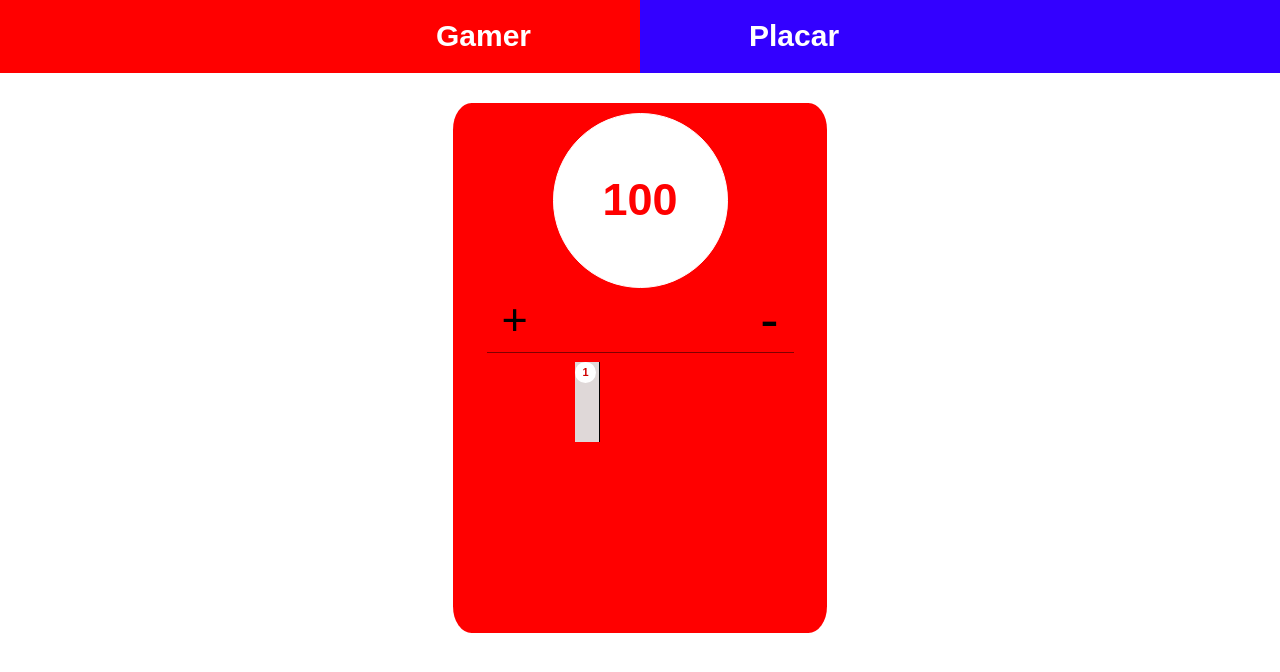
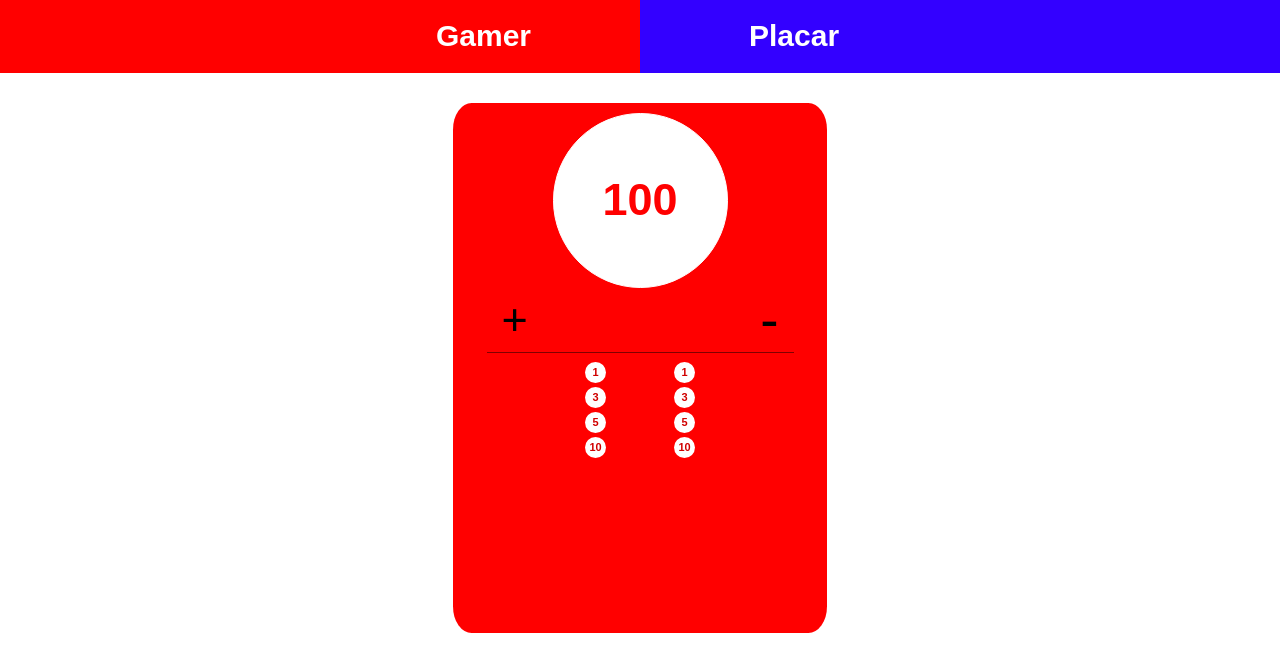
Before and after one commit to DevDemetrio/GamerPoint, a React (Vite) app: page / in a window 1280 px wide. Shown: the top 672 px of the page. Built offline with nearby package versions, Linux system fonts and the light colour scheme.

Commit message:
Desing dos botoẽs de pontuação estão concluídos

```diff
--- /dev/null
+++ b/src/componets/ButtonLess/index.jsx
@@ -0,0 +1,10 @@
+import { Button } from "../ButtonMore/styled"
+
+const ButttonLess = ({number}) =>{
+  return(
+    <Button>
+      {number}
+    </Button>
+  )
+}
+export default ButttonLess
--- a/src/componets/ButtonMore/index.jsx
+++ b/src/componets/ButtonMore/index.jsx
@@ -1,9 +1,9 @@
 import { Button } from "./styled"
 
-const ButttonMore = () =>{
+const ButttonMore = ({number}) =>{
   return(
     <Button>
-      1
+      {number}
     </Button>
   )
 }
--- a/src/componets/ButtonMore/styled.js
+++ b/src/componets/ButtonMore/styled.js
@@ -1,13 +1,12 @@
 import styled from "styled-components";
 
 
-
 export const Button = styled.button`
-  width: 21px;
-  height: 21px;
   display: flex;
   justify-content: center;
   align-items: center;
+  width: 21px;
+  height: 21px;
   border: none;
   border-radius: 50%;
   background-color: #FFFFFF;
@@ -15,4 +14,8 @@ export const Button = styled.button`
   font-size: 11px;
   font-weight: bold;
   color: #D00000;
+
+  &+&{
+    margin-top: 4px;
+  }
 `
--- a/src/componets/Card/index.jsx
+++ b/src/componets/Card/index.jsx
@@ -1,7 +1,10 @@
 import { CardContainer, CirclePoint, Point } from "./styled"
 import { DivMoreLess, Less, More } from "../infoMoreLess"
 import ButttonMore from "../ButtonMore"
-import { ButtonContainer, ButtonCotainerInternal } from "../../containerButton"
+import { ButtonContainer, } from "../../containerButton"
+import ButttonLess from "../ButtonLess"
+import { ContainerButtonInternalLess } from "../../containerButtonInternalLess copy"
+import { ContainerButtonInternalMore } from "../../containerButtonInternalMore"
 
 
 const Card = ({primaryColor, primaryDetailColor}) =>{
@@ -22,9 +25,19 @@ const Card = ({primaryColor, primaryDetailColor}) =>{
           </Less>
       </DivMoreLess>
       <ButtonContainer >
-          <ButtonCotainerInternal >
-            <ButttonMore />
-          </ButtonCotainerInternal>
+            <ContainerButtonInternalMore>
+              <ButttonMore  number={1}/>
+              <ButttonMore  number={3}/>
+              <ButttonMore  number={5}/>
+              <ButttonMore  number={10}/>
+            </ContainerButtonInternalMore>
+              <ContainerButtonInternalLess>
+              <ButttonLess  number={1}/>
+              <ButttonLess  number={3}/>
+              <ButttonLess  number={5}/>
+              <ButttonLess  number={10}/>
+            </ContainerButtonInternalLess>
+
       </ButtonContainer>
     </CardContainer>
   )
--- a/src/containerButton.js
+++ b/src/containerButton.js
@@ -1,9 +1,12 @@
 import styled from "styled-components";
 
 export const ButtonContainer = styled.div`
+  display: flex;
+  justify-content: space-between;
   width: 130px;
   height: 80px;
   margin: 9px auto 0 auto;
+  padding: 0 10px 0 10px;
   border: none;
 
 `
--- /dev/null
+++ b/src/containerButtonInternalLess copy.js
@@ -0,0 +1,5 @@
+import styled from "styled-components";
+
+export const ContainerButtonInternalLess = styled.div`
+
+`
--- /dev/null
+++ b/src/containerButtonInternalMore.js
@@ -0,0 +1,5 @@
+import styled from "styled-components";
+
+export const ContainerButtonInternalMore = styled.div`
+
+`
```
Also changed, not shown: src/componets/ButtonLess/styled.js (added).
